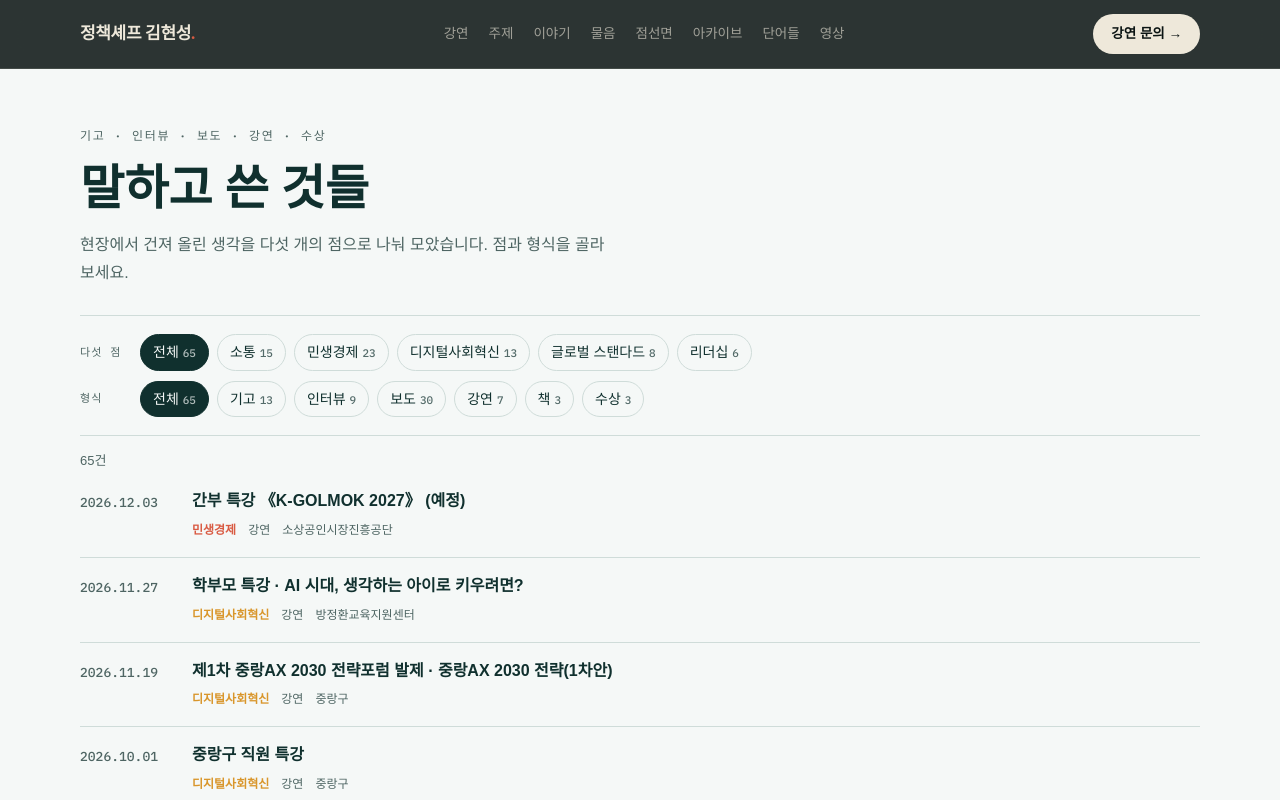
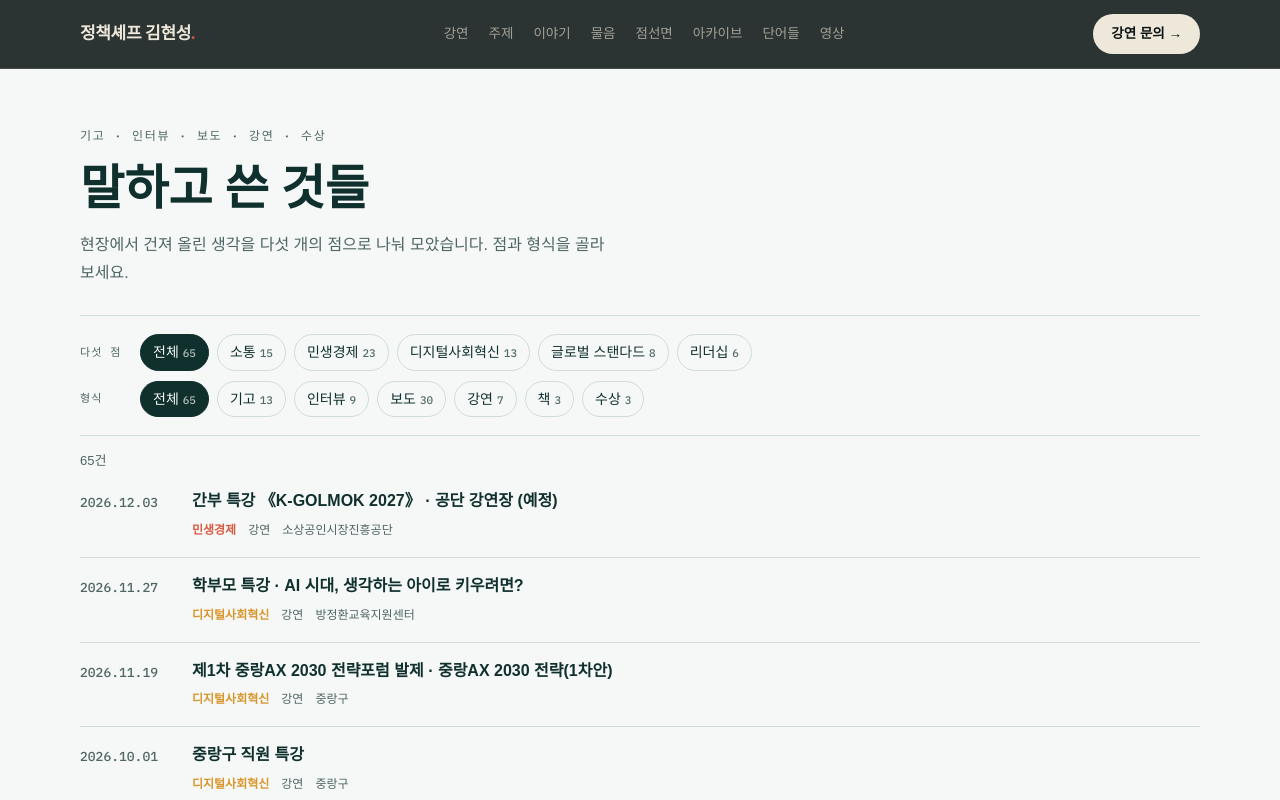
Before and after one commit to goodmorninghope-khs/policychef, a plain HTML site: page archive.html in a window 1280 px wide. Shown: the top 800 px of the page. Drawn offline with Linux system fonts and the light colour scheme; a web font is replaced by a local one.

Commit message:
12.3 소진공 특강 장소(공단 강연장) 표기
Co-Authored-By: Claude Opus 5.5 <noreply@anthropic.com>
Claude-Session: https://claude.ai/code/session_014R2Dv2krsU4KvV4uHJmj7N

```diff
--- a/archive.html
+++ b/archive.html
@@ -81,7 +81,7 @@ const PILLARS={sotong:"소통",minsaeng:"민생경제",digital:"디지털사회
 const TYPES=["기고","인터뷰","보도","강연","책","수상"];
 // [date, type, outlet, title, pillar]
 const ITEMS=[
-["2026.12.03","강연","소상공인시장진흥공단","간부 특강 《K-GOLMOK 2027》 (예정)","minsaeng"],
+["2026.12.03","강연","소상공인시장진흥공단","간부 특강 《K-GOLMOK 2027》 · 공단 강연장 (예정)","minsaeng"],
 ["2026.11.27","강연","방정환교육지원센터","학부모 특강 · AI 시대, 생각하는 아이로 키우려면?","digital"],
 ["2026.11.19","강연","중랑구","제1차 중랑AX 2030 전략포럼 발제 · 중랑AX 2030 전략(1차안)","digital"],
 ["2026.09.01","보도","소상공인시장진흥공단","소상공인시장진흥공단 명예이사 위촉","minsaeng"],
```
Also changed, not shown: index.html (+1 -1 lines).
